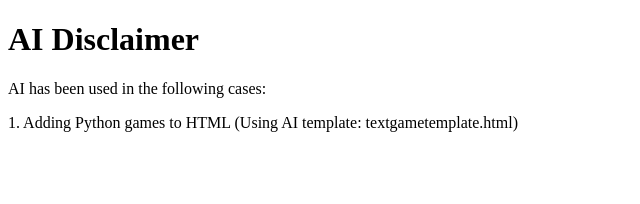
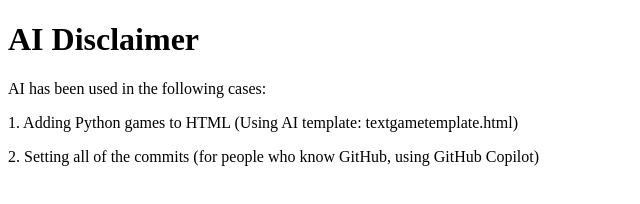
Before and after one commit to Joshuewok-Minecraft-fun-Owner/Python-Game-Center-Website, a plain HTML site: page ai-disclaimer.html in a window 1280 px wide. Shown: the whole page, without its empty margins (0-640 px from the left). Drawn offline with Linux system fonts and the light colour scheme.

Commit message:
Include AI usage details in disclaimer

```diff
--- a/ai-disclaimer.html
+++ b/ai-disclaimer.html
@@ -7,5 +7,6 @@
     <h1><b>AI Disclaimer</b></h1>
     <p>AI has been used in the following cases:</p>
     <p>1. Adding Python games to HTML (Using AI template: textgametemplate.html)</p>
+    <p>2. Setting all of the commits (for people who know GitHub, using GitHub Copilot)</p>
   </body>
 </html>
```
